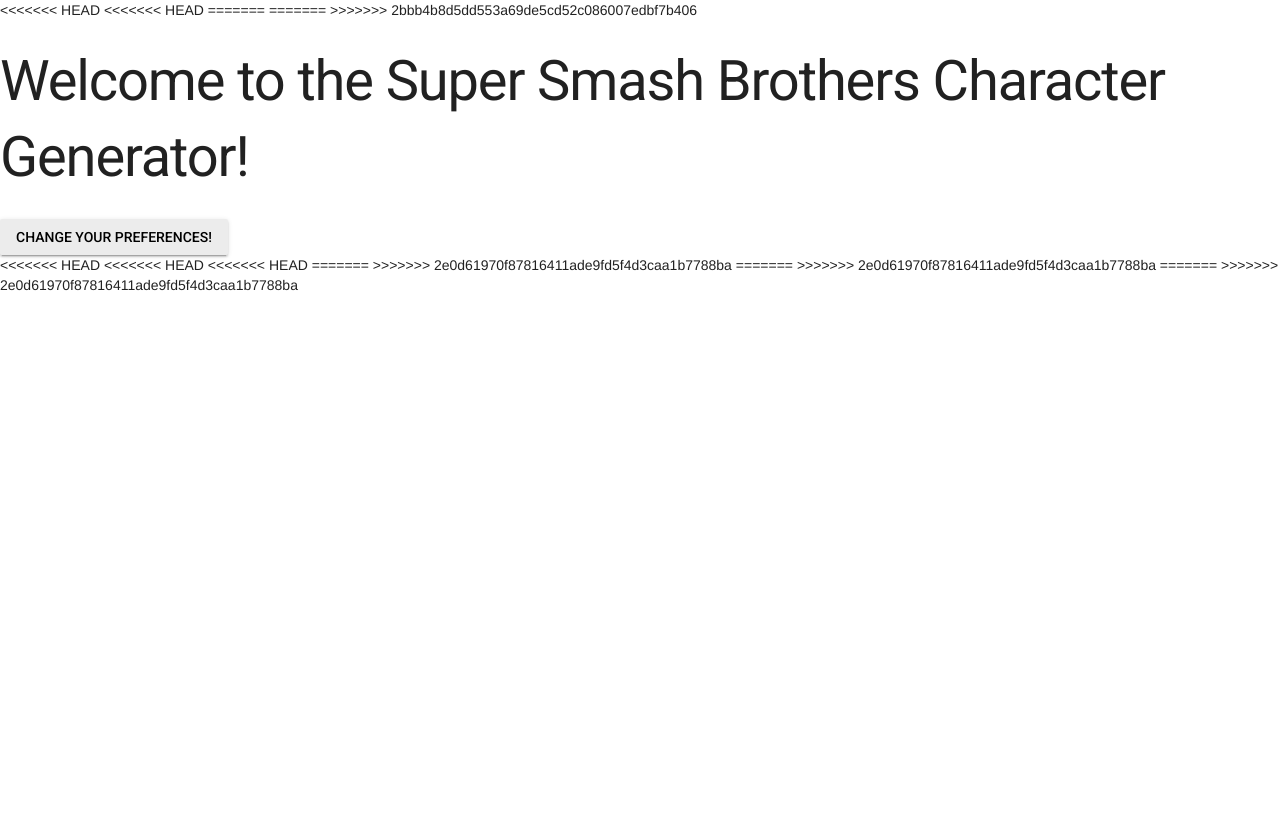
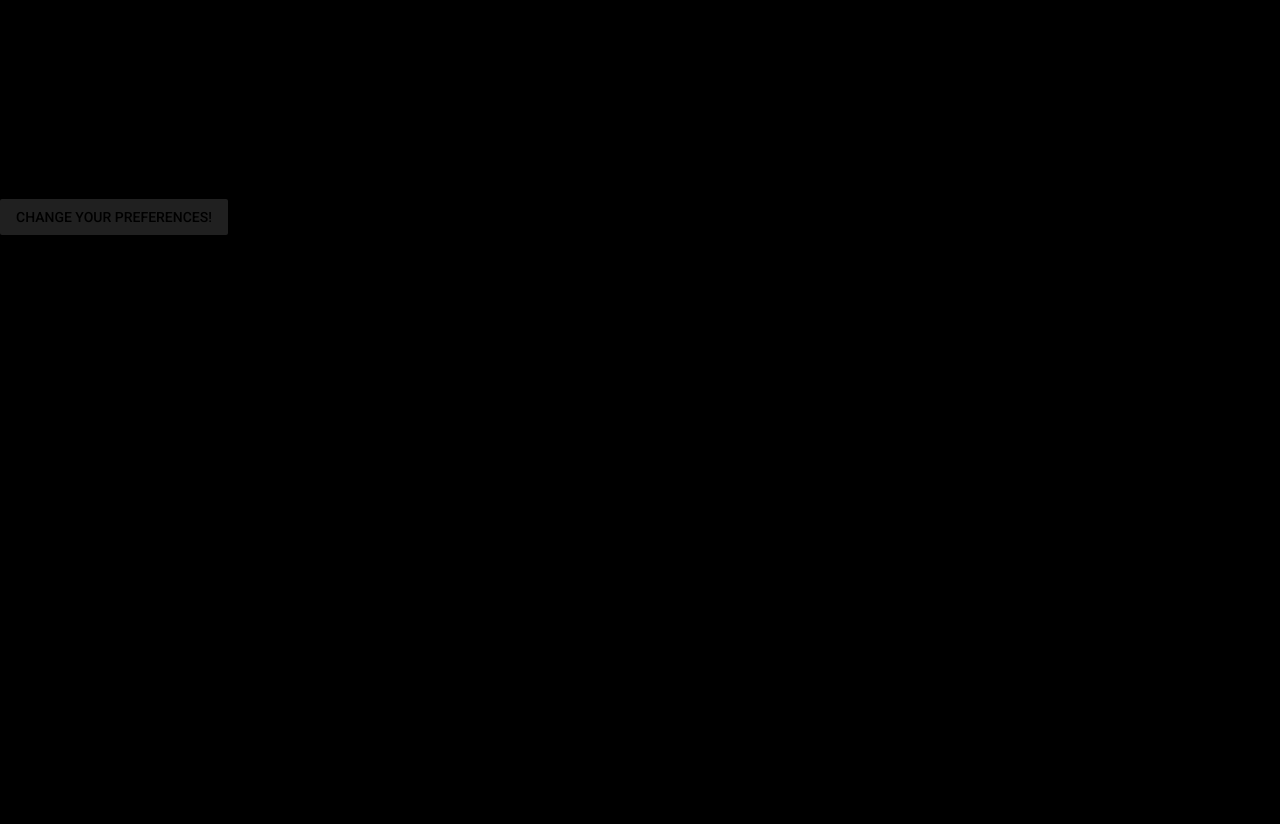
Before and after one commit to Georgie99/CSSI-Project, a Python web app: template templates/home.html in a window 1280 px wide. Before the commit the page ends 291 px from the top, so only its background shows below. Run offline with Jinja, Linux system fonts and the light colour scheme; the template is opened without the code that fills it, so the values that code supplies are empty.

Commit message:
Merge branch 'master' of https://github.com/Georgie99/CSSI-Project added background gif

```diff
--- a/style_dir/home.css
+++ b/style_dir/home.css
@@ -3,7 +3,11 @@
   background:  url(/images/smashbrosstart.gif) no-repeat center center fixed;
   background-size: cover;
 } */
-h1 {
-  font-family: 'Press Start 2P', cursive;
-  text-align: center;
+body {
+    background-image:url('../images/smashbrosstart.gif');
+    background-size:100%;
+    background-repeat: repeat-y;
+    background-attachment: fixed;
+    height:100%;
+    width:100%;
 }
--- a/templates/home.html
+++ b/templates/home.html
@@ -6,35 +6,30 @@
     <link rel="stylesheet" href="http://fonts.googleapis.com/css?family=Roboto:300,400,500,700" type="text/css">
     <link rel="stylesheet" href="https://code.getmdl.io/1.3.0/material.indigo-pink.min.css">
     <script defer src="https://code.getmdl.io/1.3.0/material.min.js"></script>
+    <link rel ="stylesheet" href="style_dir/home.css">
   </head>
   <body>
-<<<<<<< HEAD
-<<<<<<< HEAD
-
-=======
-=======
->>>>>>> 2bbb4b8d5dd553a69de5cd52c086007edbf7b406
     <h1>Welcome to the Super Smash Brothers Character Generator!</h1>
     <form action = "/prefs">
       <button class="mdl-button mdl-js-button mdl-button--raised mdl-js-ripple-effect">Change your preferences!</button>
     </form>
-<<<<<<< HEAD
-<<<<<<< HEAD
-<<<<<<< HEAD
-=======
+    <button id="demo-menu-lower-left"
+        class="mdl-button mdl-js-button mdl-button--icon">
+  <i class="material-icons">more_vert</i>
+</button>
+
+
+
     <!-- <form action = "/prefs">
         <button>Change your preferences!</button>
     </form> -->
->>>>>>> 2e0d61970f87816411ade9fd5f4d3caa1b7788ba
-=======
+
     <!-- <form action = "/prefs">
         <button>Change your preferences!</button>
     </form> -->
->>>>>>> 2e0d61970f87816411ade9fd5f4d3caa1b7788ba
-=======
+
     <!-- <form action = "/prefs">
         <button>Change your preferences!</button>
     </form> -->
->>>>>>> 2e0d61970f87816411ade9fd5f4d3caa1b7788ba
   </body>
 </html>
```
